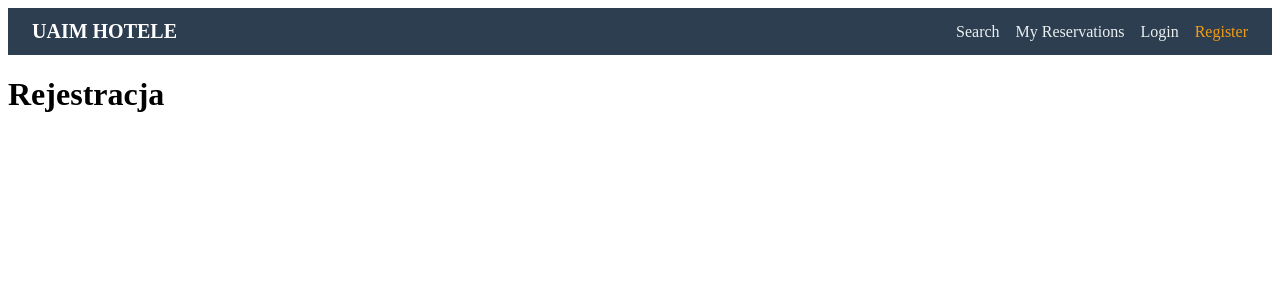
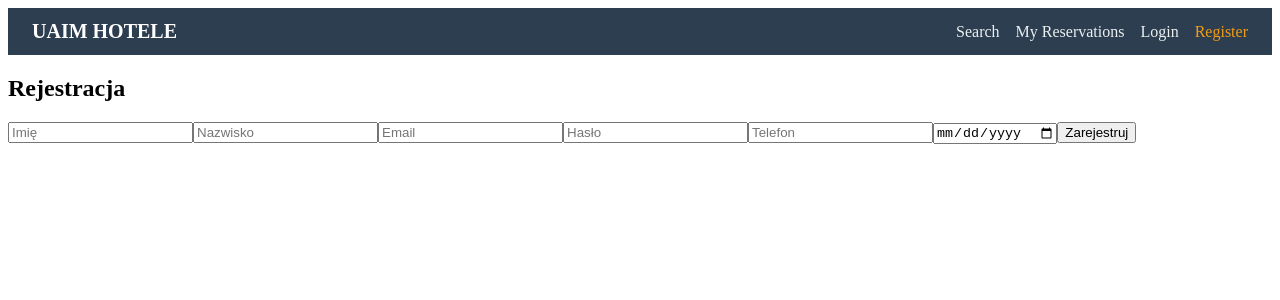
Before and after one commit to Ptakun123/HotelProj, a React (Create React App) app in the folder front-end/terminal/: page /register in a window 1280 px wide. Shown: the top 300 px of the page. Built offline with nearby package versions, Linux system fonts and the light colour scheme; no server answers.

Commit message:
modified registerpage

```diff
--- a/front-end/terminal/src/pages/RegisterPage.js
+++ b/front-end/terminal/src/pages/RegisterPage.js
@@ -1,3 +1,56 @@
+import { useState, useContext } from 'react';
+import { AuthContext } from '../contexts/AuthContext';
+import { useNavigate } from 'react-router-dom'; // ⬅️ dodaj to
+
 export default function RegisterPage() {
-  return <h1>Rejestracja</h1>;
+  const { register } = useContext(AuthContext);
+  const navigate = useNavigate(); // ⬅️ hook do przekierowania
+
+  const [form, setForm] = useState({
+    first_name: '',
+    last_name: '',
+    email: '',
+    password: '',
+    phone_number: '',
+    birth_date: ''
+  });
+
+  const [error, setError] = useState(null);
+  const [success, setSuccess] = useState(false); // ⬅️ flaga powodzenia
+
+  const handleChange = e => {
+    setForm(prev => ({ ...prev, [e.target.name]: e.target.value }));
+  };
+
+  const handleSubmit = async e => {
+    e.preventDefault();
+    setError(null);
+    setSuccess(false);
+    try {
+      await register(form);
+      setSuccess(true);
+      setTimeout(() => navigate('/login'), 1500); // ⬅️ przekierowanie po 1.5s
+    } catch (err) {
+      setError(err.response?.data?.error || 'Błąd rejestracji');
+    }
+  };
+
+  return (
+    <div className="register-page">
+      <h2>Rejestracja</h2>
+      <form onSubmit={handleSubmit}>
+        <input name="first_name" placeholder="Imię" value={form.first_name} onChange={handleChange} required />
+        <input name="last_name" placeholder="Nazwisko" value={form.last_name} onChange={handleChange} required />
+        <input type="email" name="email" placeholder="Email" value={form.email} onChange={handleChange} required />
+        <input type="password" name="password" placeholder="Hasło" value={form.password} onChange={handleChange} required />
+        <input name="phone_number" placeholder="Telefon" value={form.phone_number} onChange={handleChange} required />
+        <input type="date" name="birth_date" placeholder="Data urodzenia" value={form.birth_date} onChange={handleChange} required />
+
+        {error && <p className="error">{error}</p>}
+        {success && <p className="success">Rejestracja zakończona! Przekierowanie...</p>}
+
+        <button type="submit">Zarejestruj</button>
+      </form>
+    </div>
+  );
 }
```
